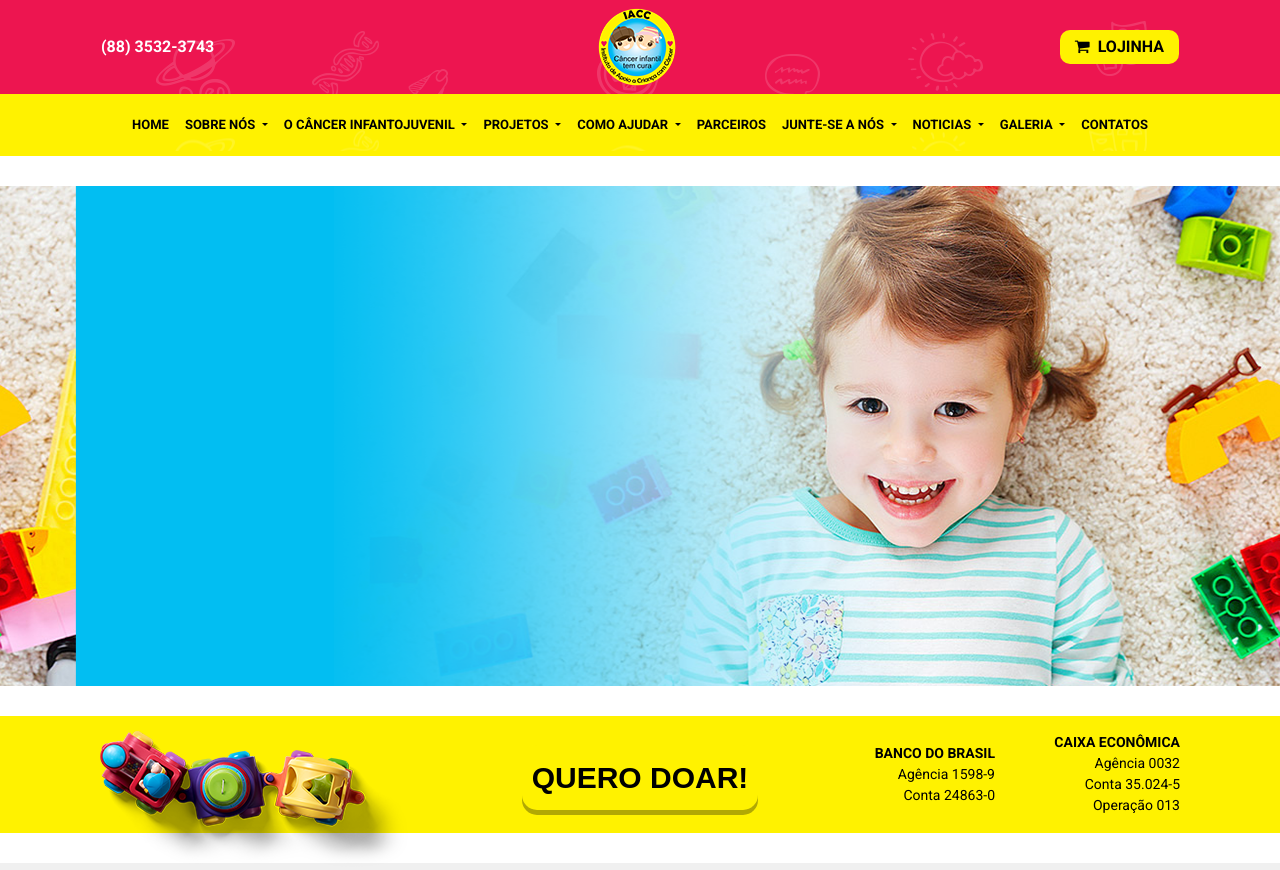
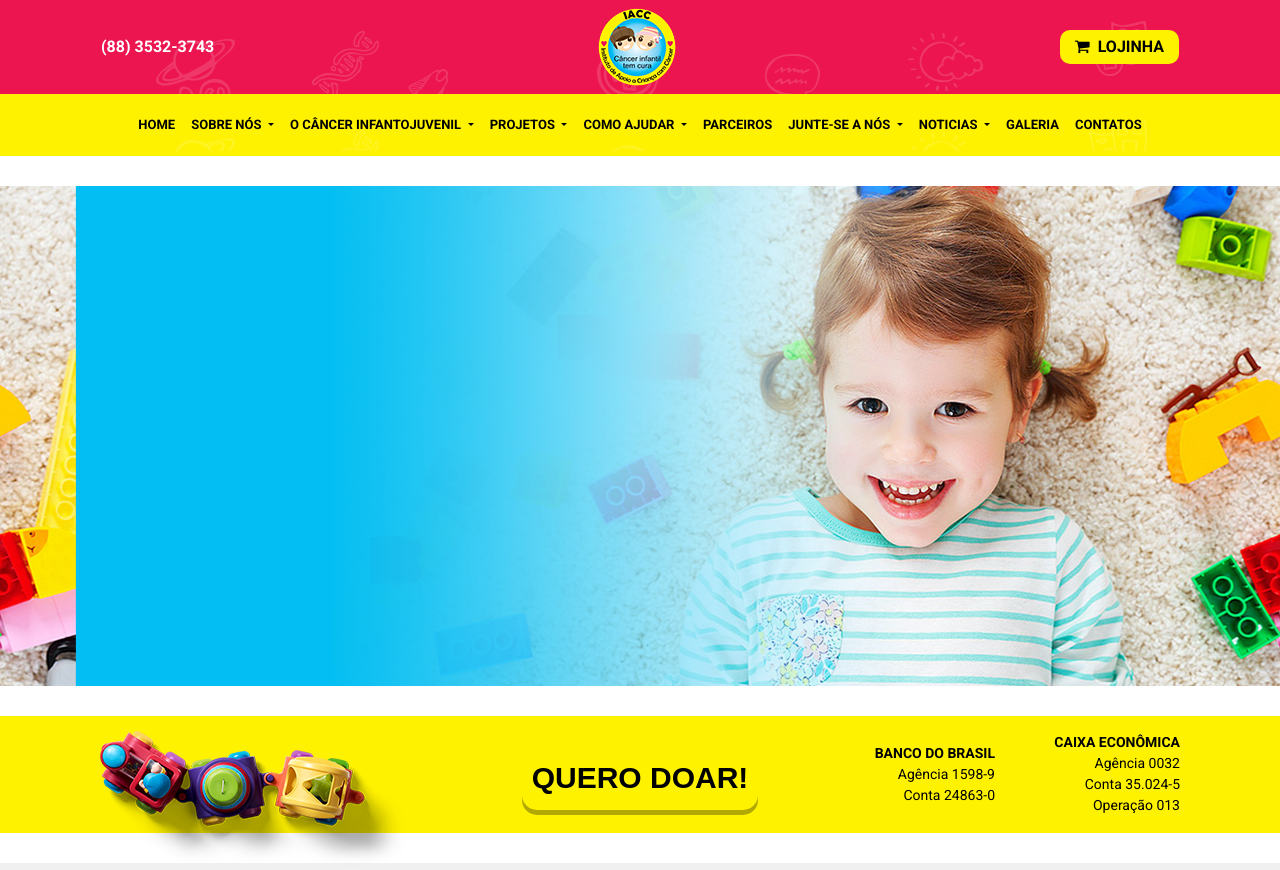
Before and after one commit to developerjonilson/iacc, a plain HTML site: page index.html in a window 1280 px wide. Shown: the top 870 px of the page. Drawn offline with nearby package versions, Linux system fonts and the light colour scheme.

Commit message:
Menu galeria
Alteração no dropdown menu Galeria

```diff
--- a/index.html
+++ b/index.html
@@ -104,12 +104,8 @@
                       <a class="dropdown-item font-bold" href="#">ARTIGOS</a>
                       <a class="dropdown-item font-bold" href="#">MATÉRIAS</a>
                   </li>
-                  <li class="nav-item dropdown">
-                      <a class="nav-link dropdown-toggle" href="#" id="navbarDropdown" role="button" data-toggle="dropdown" aria-haspopup="true" aria-expanded="false">
-                        GALERIA
-                      </a>
-                      <div class="dropdown-menu dropdown-backgroud" aria-labelledby="navbarDropdown">
-                        <a class="dropdown-item font-bold" href="#">VÍDEOS</a>
+                  <li class="nav-item">
+                      <a class="nav-link" href="#contacts">GALERIA</a>
                     </li>
               <li class="nav-item">
                 <a class="nav-link" href="#contacts">CONTATOS</a>
```
